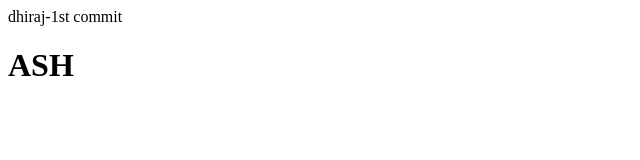
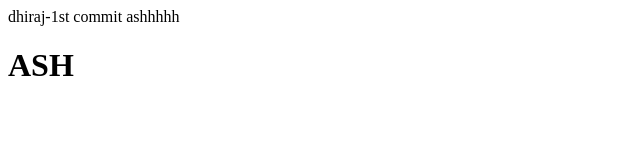
Before and after one commit to dhirajinchalkaranji/sih-try, a plain HTML site: page index.html in a window 1280 px wide. Shown: the full height of the page, 0-640 px from the left. Drawn offline with Linux system fonts and the light colour scheme.

Commit message:
commit-4

```diff
--- a/index.html
+++ b/index.html
@@ -10,6 +10,7 @@
 
     <body>
         dhiraj-1st commit
+        ashhhhh
         <h1>ASH</h1>
     </body>
 
```
